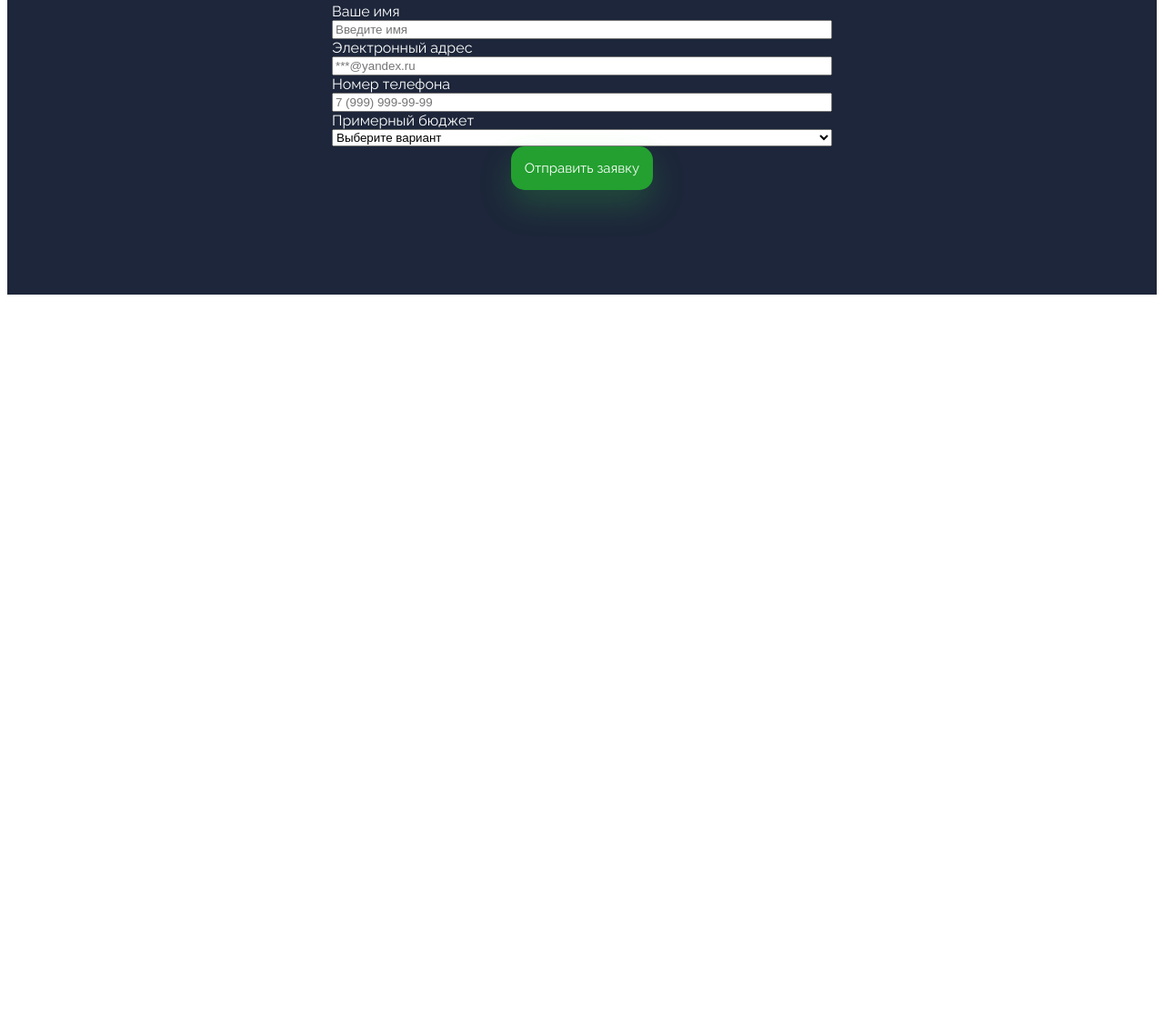
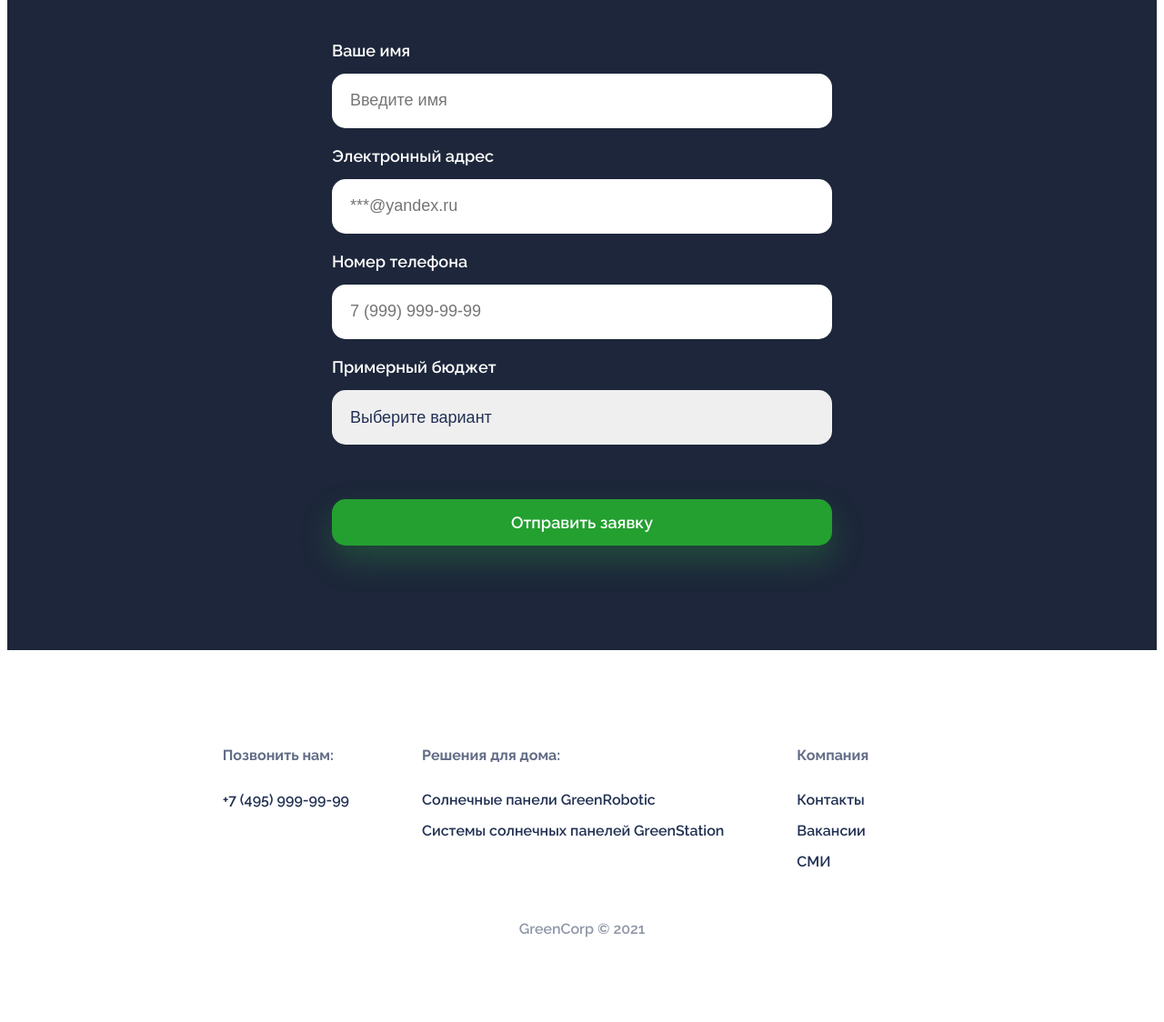
Before and after one commit to TonyBeretta/green-corp-landing, a plain HTML site: page index.html in a window 1280 px wide. Shown: the part 1174-2298 px from the top of the page at 91% size. Before the commit the page ends 1506 px from the top, so only its background shows below. Drawn offline with Linux system fonts and the light colour scheme.

Commit message:
Вторая версия проекта

```diff
--- a/index.html
+++ b/index.html
@@ -56,4 +56,30 @@
     </div>
   </section>
 </body>
+<footer>
+  <div class='footer__container'>
+    <div class="footer__group">
+      <h3>Позвонить нам:</h3>
+      <div class="footer__links">
+        <a href="tel:74959999999">+7 (495) 999-99-99</a>
+      </div>
+    </div>
+    <div class="footer__group">
+      <h3>Решения для дома:</h3>
+      <div class="footer__links">
+        <a href="#">Солнечные панели GreenRobotic</a>
+        <a href="#">Системы солнечных панелей GreenStation</a>
+      </div>
+    </div>
+    <div class="footer__group">
+      <h3>Компания</h3>
+      <div class="footer__links">
+        <a href="#">Контакты</a>
+        <a href="#">Вакансии</a>
+        <a href="#">СМИ</a>
+      </div>
+    </div>
+  </div>
+  <div class="footer__copyright">GreenCorp © 2021</div>
+</footer>
 </html>
--- a/main.css
+++ b/main.css
@@ -93,3 +93,75 @@ display: flex;
 flex-direction: column;
 text-align: left;
 }
+.form form {
+  display: grid;
+  grid-gap: 20px;
+  margin-top: 60px;
+}
+.form label {
+  font-size: 18px;
+  font-weight: 600;
+  margin-bottom: 15px;
+}
+.form input {
+  font-size: 18px;
+  color: #213053;
+  height: 60px;
+  padding: 0 20px;
+  border-radius: 15px;
+  border: none;
+}
+.form select {
+  font-size: 18px;
+  color: #213053;
+  height: 60px;
+  padding: 0 20px;
+  border-radius: 15px;
+  border: none;
+}
+.form__submit {
+  font-size: 18px;
+  font-weight: 600;
+  margin-top: 40px;
+}
+select {
+  appearance: none;
+}
+input {
+  outline: none;
+}
+button:hover {
+  background-color: #f6980c;
+  box-shadow: 0 16px 36px rgba(246 152 12 / 20%);
+  transition: background-color 0.3s;
+  transition: ease-in;
+}
+footer {
+  padding: 90px 20px;
+  font-size: 16px;
+  font-weight: 600;
+}
+.footer__container {
+  display: flex;
+  justify-content: center;
+}
+.footer__copyright {
+  margin-top: 40px;
+  text-align: center;
+  opacity: 0.5
+}
+.footer__group {
+  margin-right: 80px;
+}
+.footer__group h3 {
+  font-size: 16px;
+  opacity: 0.7;
+  margin-bottom: 30px;
+}
+.footer__links {
+  display: flex;
+  flex-direction: column;
+}
+.footer__links a {
+  margin-bottom: 15px;
+}
```
